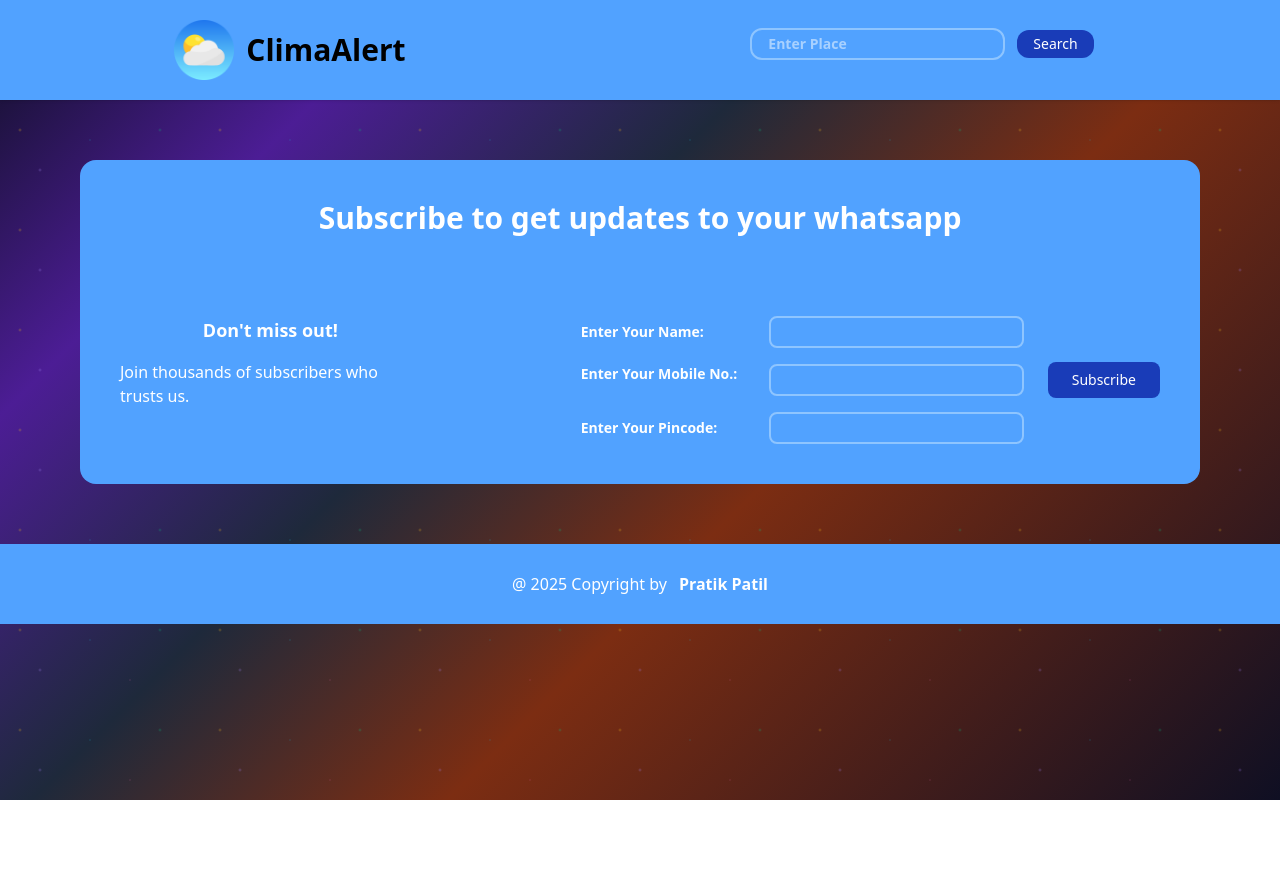
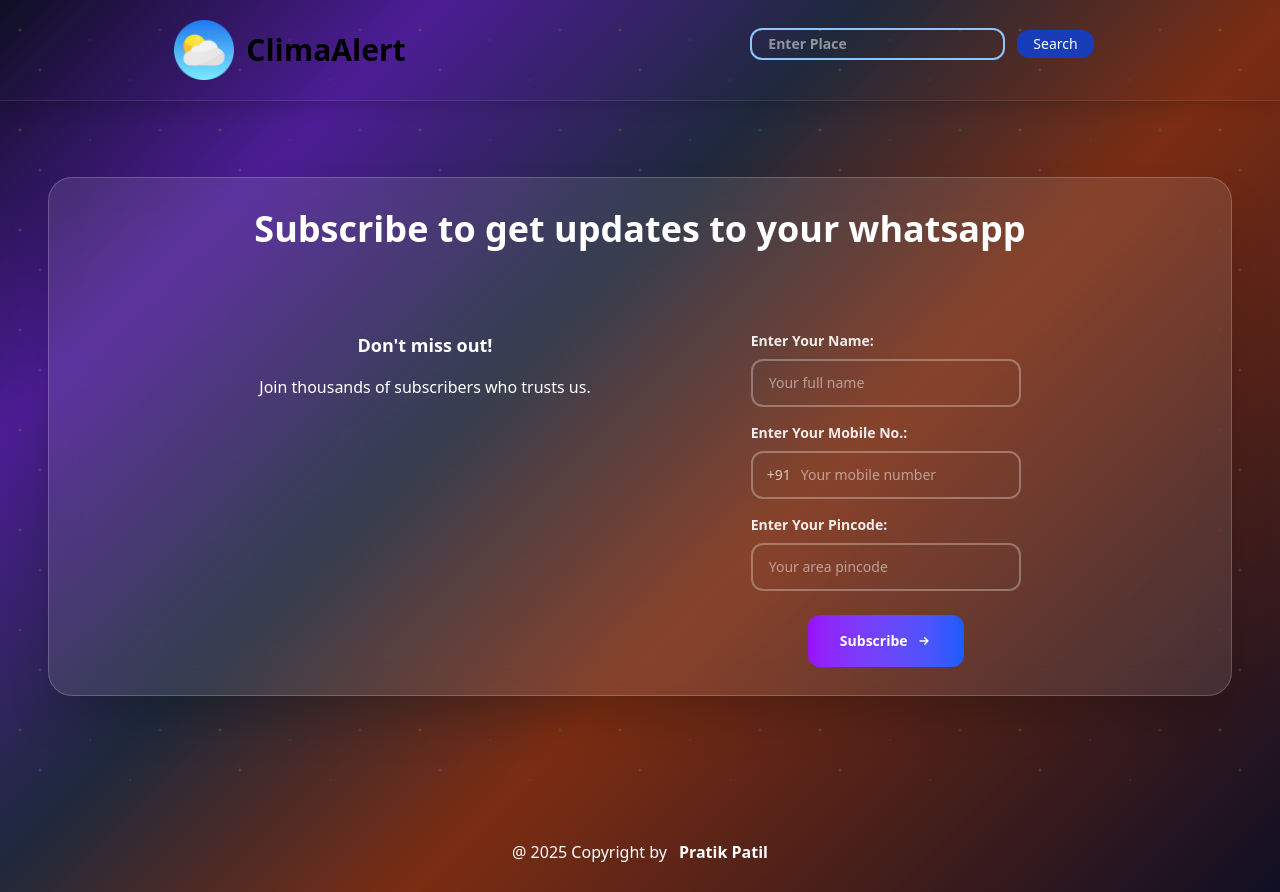
Before and after one commit to pratik-1732/ClimaAlert, a React (Vite) app in the folder client/: page / in a window 1280 px wide. Before the commit the page ends 800 px from the top, so only its background shows below. Built offline with nearby package versions, Linux system fonts and the light colour scheme; no server answers.

Commit message:
background remove and UI updated

```diff
--- a/client/components/DayCard.jsx
+++ b/client/components/DayCard.jsx
@@ -84,16 +84,6 @@ const DayCard = ({ data, isLast }) => {
               </h3>
             </div>
 
-            {/* Weather Icon */}
-            <div className="relative flex-shrink-0">
-              <div className="absolute inset-0 bg-gradient-to-br from-white/20 to-white/10 rounded-full blur-lg scale-150 group-hover:scale-175 transition-transform duration-500"></div>
-              <img
-                className="relative z-10 h-12 w-12 sm:h-14 sm:w-14 p-1 rounded-full border-2 border-white/30 group-hover:border-white/50 backdrop-blur-sm bg-white/10 group-hover:rotate-12 group-hover:scale-110 transition-all duration-500 filter brightness-110"
-                src={icon}
-                alt={text}
-              />
-            </div>
-
             {/* Weather Condition */}
             <div className="flex-1 min-w-0">
               <h3 className="text-sm sm:text-base font-semibold text-white/90 group-hover:text-white truncate transition-colors duration-300">
--- a/client/components/Footer.jsx
+++ b/client/components/Footer.jsx
@@ -2,7 +2,7 @@ import React from "react";
 
 const Footer = () => {
   return (
-    <div className="bg-blue-400 px-10 py-7 flex justify-center mt-10">
+    <div className="px-10 py-7 flex justify-center mt-10">
       <h4 className="text-white ">
         @ 2025 Copyright by<span className="ml-3 font-bold">Pratik Patil</span>
       </h4>
--- a/client/components/Hourly.jsx
+++ b/client/components/Hourly.jsx
@@ -31,7 +31,7 @@ const Hourly = ({ data }) => {
     <div className="flex flex-col sm:px-10 lg:px-20 my-10 w-full">
       {/* title  */}
       <div className="relative mb-12">
-        <h2 className="text-6xl font-black bg-gradient-to-r from-amber-400 via-orange-500  to-purple-600 bg-clip-text text-transparent mb-4 drop-shadow-2xl tracking-tight">
+        <h2 className="text-5xl font-black text-white bg-clip-text mb-4 drop-shadow-2xl tracking-tight">
           Hourly Forecast
         </h2>
       </div>
--- a/client/components/Navbar.jsx
+++ b/client/components/Navbar.jsx
@@ -12,7 +12,7 @@ const Navbar = ({ onSearch }) => {
   };
 
   return (
-    <div className=" px-2 py-5 bg-blue-400 flex justify-around  shadow-sm">
+    <div className=" px-2 py-5 flex justify-around  shadow-lg border-b border-white/10">
       <div className="flex items-center">
         <img src="/images/logo.png" className="h-15 w-15 mr-3" />
         <h2 className="font-bold text-3xl">ClimaAlert</h2>
--- a/client/components/SevenDay.jsx
+++ b/client/components/SevenDay.jsx
@@ -16,8 +16,10 @@ const SevenDay = ({ data }) => {
 
   return (
     <div className="flex flex-col m-20">
-      <h2 className="text-2xl font-bold text-white mb-5">7-Day Forecast</h2>
-      <div className="bg-blue-400 rounded-2xl p-4">
+      <h2 className="text-5xl font-black text-white bg-clip-text mb-6 drop-shadow-2xl tracking-tight">
+        7-Day Forecast
+      </h2>
+      <div className="rounded-2xl p-4">
         {forecastArr.map((ele, index) => {
           return (
             <DayCard
--- a/client/components/Subscribe.jsx
+++ b/client/components/Subscribe.jsx
@@ -80,75 +80,105 @@ const Subscribe = () => {
   };
 
   return (
-    <div className="bg-blue-400 mx-20 my-15 p-10 rounded-2xl flex flex-col items-center">
-      <h1 className="text-3xl font-bold mb-20 text-white">
+    <div className="p-4 flex items-center justify-center">
+      <div className=" bg-white/10 backdrop-blur-lg border border-white/20 mx-4 md:mx-8 my-8 md:my-15 p-7 rounded-3xl shadow-2xl flex flex-col items-center max-w-7xl  w-full">
+        <h1 className="text-3xl md:text-4xl font-bold mb-12 md:mb-20 text-white text-center bg-clip-text leading-tight">
           Subscribe to get updates to your whatsapp
         </h1>
         <div className=" flex gap-40">
-        <div className="flex flex-col items-center text-white">
+         {/* left sec content  */}
+          <div className="flex flex-col items-center text-white text-center">
             <h4 className="text-lg font-bold mb-4">Don't miss out!</h4>
             <p>Join thousands of subscribers who trusts us.</p>
           </div>
-
-        <form onSubmit={handleSubmit} className="flex gap-6 items-start">
+          {/* form  */}
+          <div
+            onSubmit={handleSubmit}
+            className="flex flex-col gap-6 items-start"
+          >
             <div className="flex flex-col gap-4">
-            <div className="grid grid-cols-[180px_1fr] items-center gap-2">
-              <label className="text-sm text-white font-semibold">
+              {/* name  */}
+              <div className="group">
+                <label className="block text-sm text-white/90 font-semibold mb-2 transition-all duration-200 group-focus-within:text-white">
                   Enter Your Name:
                 </label>
                 <input
-                className="border-2 rounded-lg border-blue-300 outline-none px-4 py-1 bg-transparent text-white text-sm font-bold "
+                  className="w-full border-2 rounded-xl border-white/30 outline-none px-4 py-3 bg-transparent text-white text-sm font-medium placeholder-white/50 transition-all duration-300 focus:border-white/60 focus:shadow-lg focus:shadow-blue-500/20 hover:border-white/50"
                   type="text"
                   value={Name}
                   onChange={(e) => setName(e.target.value)}
+                  placeholder="Your full name"
                   required
                 />
               </div>
-
-            <div className="grid grid-cols-[180px_1fr] gap-2">
-              <label className="text-sm text-white font-semibold">
+              {/* mo no  */}
+              <div className="group">
+                <label className="block text-sm text-white/90 font-semibold mb-2 transition-all duration-200 group-focus-within:text-white">
                   Enter Your Mobile No.:
                 </label>
                 <div className="flex flex-col">
+                  <div className="relative">
+                    <span className="absolute left-4 top-1/2 transform -translate-y-1/2 text-white/70 text-sm font-medium">
+                      +91
+                    </span>
                     <input
-                  className="border-2 rounded-lg border-blue-300 outline-none px-4 py-1 bg-transparent text-white text-sm font-bold"
+                      className="w-full border-2 rounded-xl border-white/30 outline-none pl-12 pr-4 py-3 bg-transparent text-white text-sm font-medium placeholder-white/50 transition-all duration-300 focus:border-white/60 focus:shadow-lg focus:shadow-blue-500/20 hover:border-white/50"
                       type="tel"
                       value={Number}
                       onChange={(e) => setNumber(e.target.value)}
+                      placeholder="Your mobile number"
                       required
                       maxLength={10}
                     />
+                  </div>
                   {Number.length > 0 && Number.length < 10 && (
-                  <p className="text-xs text-red-600 mt-1">
+                    <p className="text-xs text-red-100 bg-red-800/90 px-3 py-2 rounded-lg backdrop-blur-sm border border-red-100/70 mt-5">
                       Mobile number should be 10 digits.
                     </p>
                   )}
                 </div>
               </div>
-
-            <div className="grid grid-cols-[180px_1fr] items-center gap-2">
-              <label className="text-sm text-white font-semibold">
+              {/* pincode  */}
+              <div className="group">
+                <label className="block text-sm text-white/90 font-semibold mb-2 transition-all duration-200 group-focus-within:text-white">
                   Enter Your Pincode:
                 </label>
                 <input
-                className="border-2 rounded-lg border-blue-300 outline-none px-4 py-1 bg-transparent text-white text-sm font-bold"
+                  className="w-full border-2 rounded-xl border-white/30 outline-none px-4 py-3 bg-transparent text-white text-sm font-medium placeholder-white/50 transition-all duration-300 focus:border-white/60 focus:shadow-lg focus:shadow-blue-500/20 hover:border-white/50"
                   type="text"
                   value={Pincode}
                   onChange={(e) => setPincode(e.target.value)}
+                  placeholder="Your area pincode"
                   required
                   maxLength={6}
                 />
               </div>
             </div>
-
+            {/* button  */}
             <button
               id="subscribe-button"
-            type="submit"
-            className="rounded-lg px-6 py-2 bg-blue-800 text-white text-sm font-medium cursor-pointer outline-none self-center"
+              type="button"
+              onClick={handleSubmit}
+              className="group relative overflow-hidden rounded-xl px-8 py-4 bg-gradient-to-r from-purple-600 to-blue-600 text-white text-sm font-semibold cursor-pointer outline-none self-center transition-all duration-300 hover:shadow-lg hover:-translate-y-1 active:translate-y-0 active:shadow-md"
             >
+              <span className="relative z-10 flex items-center gap-2">
                 Subscribe
+                <svg
+                  className="w-4 h-4 transition-transform duration-300 group-hover:translate-x-1"
+                  fill="none"
+                  stroke="currentColor"
+                  viewBox="0 0 24 24"
+                >
+                  <path
+                    strokeLinecap="round"
+                    strokeLinejoin="round"
+                    strokeWidth={2}
+                    d="M13 7l5 5m0 0l-5 5m5-5H6"
+                  />
+                </svg>
+              </span>
             </button>
-        </form>
+          </div>
         </div>
         {showPopup && (
           <Popup message={popupMessage} onClose={() => setShowPopup(false)} />
@@ -162,6 +192,7 @@ const Subscribe = () => {
           />
         )}
       </div>
+    </div>
   );
 };
 
```
Lines whose indentation alone changed are shown as unchanged.
